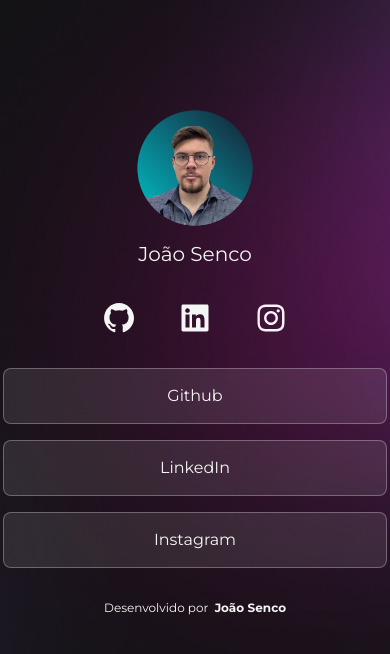
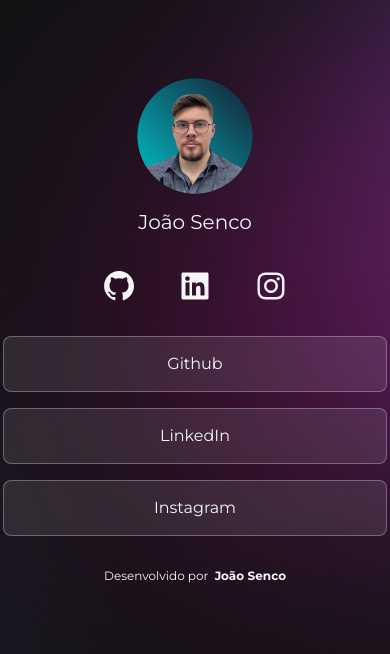
Before and after one commit to sennco/linktree-react, a React (Vite) app: page / in a window 390 px wide. Shown: the top 654 px of the page. Built offline with nearby package versions, Linux system fonts and the light colour scheme.

Commit message:
alterado mt responsivo

```diff
--- a/src/components/header/Header.jsx
+++ b/src/components/header/Header.jsx
@@ -3,7 +3,7 @@ import perfil from '../../assets/perfil.png';
 
 const Header = () => {
   return (
-    <header className="mt-24 items-center flex flex-col">
+    <header className="mt-16 md:mt-24 items-center flex flex-col">
         <img
           className="w-36 h-fit"
           src={perfil}
```
